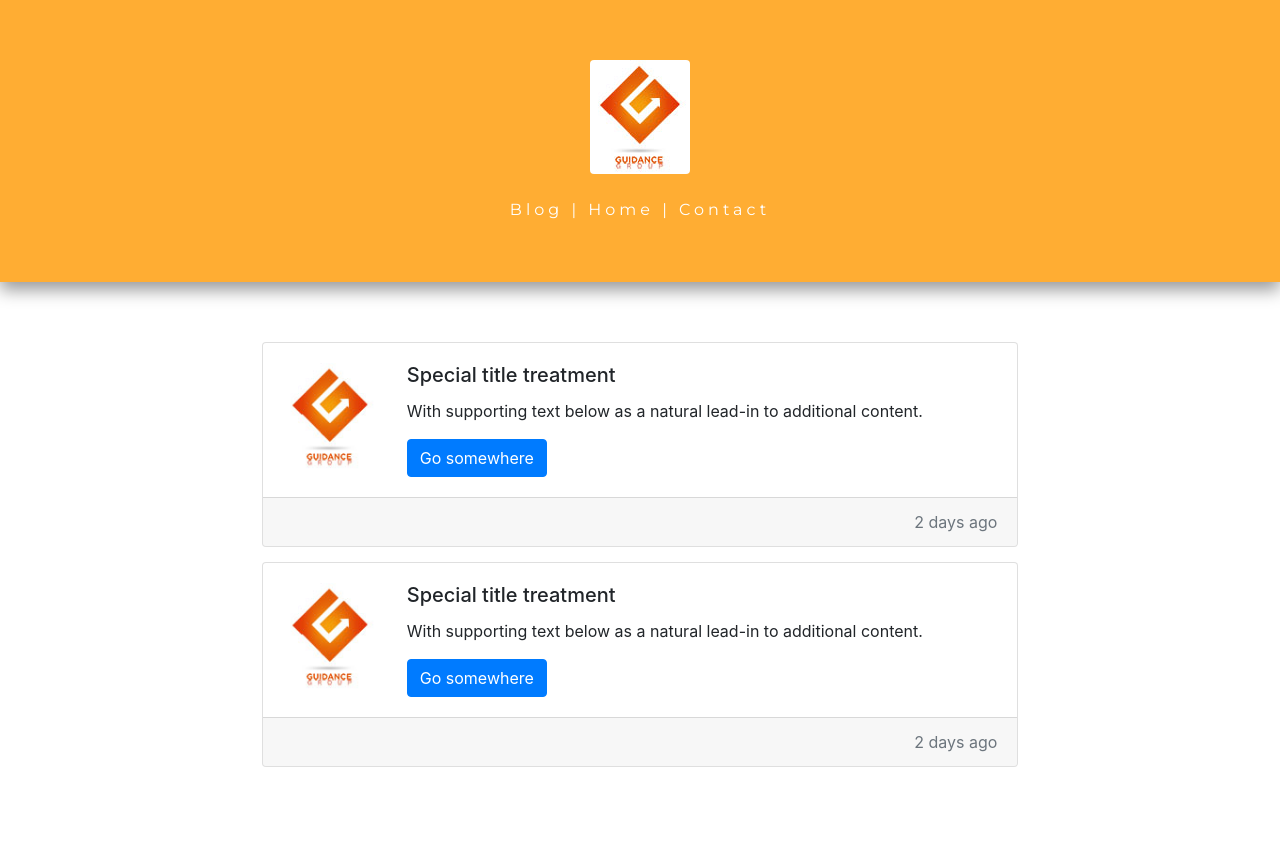
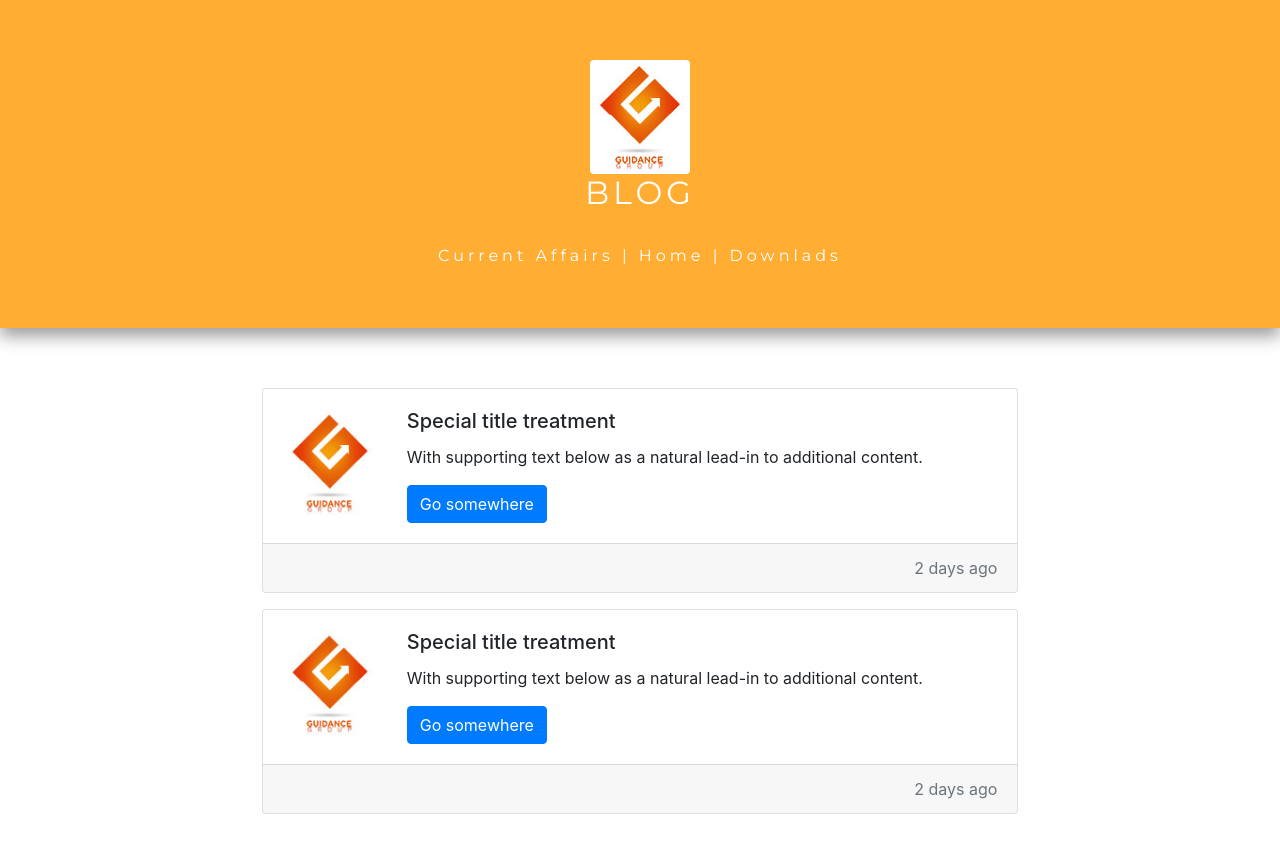
Before and after one commit to guidancegroup/blog, a plain HTML site: page index.html in a window 1280 px wide. Drawn offline with nearby package versions, Linux system fonts and the light colour scheme; some packages are replaced by stand-ins of ours.

Commit message:
Update index.html

```diff
--- a/index.html
+++ b/index.html
@@ -52,9 +52,11 @@ a{color:white}
 <div id="banner" class="row shadow" style="background-color:#ffad33;">
 <div class="col-md-12 text-center">
 <img class="rounded img-fluid" src="img/GGlogo.jpg" width="100" height="100">
-<br><br>
+	<br>
+	<h2>BLOG</h2>
+	<br>
 <div class="">
-<a href="">Blog</a> | <span><a href="">Home</a></span> | <span><a href="">Contact</a></span>
+	<a href="">Current Affairs</a> | <span><a href="">Home</a></span> | <span><a href="">Downlads</a></span>
 </div>
 </div>
 </div>
@@ -78,10 +80,11 @@ a{color:white}
     2 days ago
   </div>
 </div>
+	<div class="fb-comments" data-href="http://blog.guidancegroup.co.in/" data-numposts="5"></div>
 </div>
 <div class="col-md-2 "></div>
 </div>
-	<div class="fb-comments" data-href="http://blog.guidancegroup.co.in/" data-numposts="5"></div>
+
 <div class="fb-page" data-href="https://www.facebook.com/guidancegroup1/"
 data-width="340" data-height="500" data-small-header="false" data-adapt-container-width="true" data-hide-cover="false" data-show-facepile="true">
 <blockquote cite="https://www.facebook.com/guidancegroup1/" class="fb-xfbml-parse-ignore"><a href="https://www.facebook.com/guidancegroup1/">Guidance Group</a>
```
